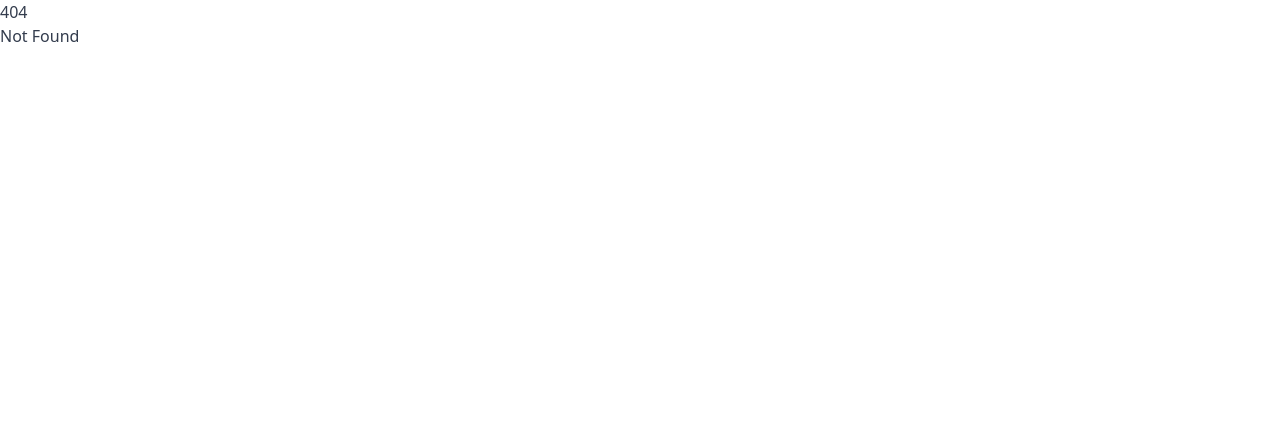
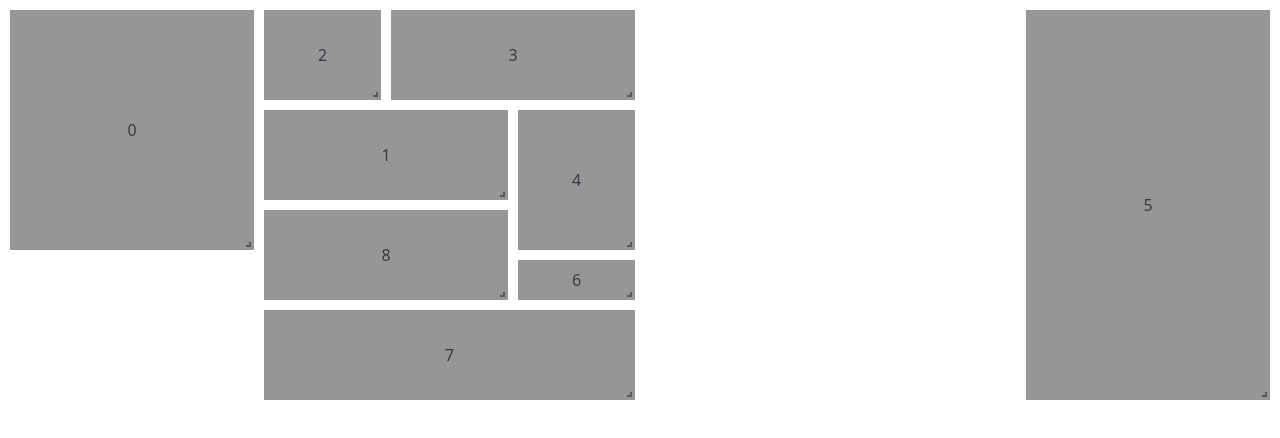
Before and after one commit to cuire/svelte-grid-extended, a SvelteKit app: page /examples/collision-compress in a window 1280 px wide. Before the commit this address had no page. Shown: the top 438 px of the page. Built offline with nearby package versions, Linux system fonts and the light colour scheme.

Commit message:
+ examples

```diff
--- /dev/null
+++ b/src/routes/examples/collision-compress/+page.svelte
@@ -0,0 +1,35 @@
+<script lang="ts">
+	import Grid, { GridItem } from '$lib';
+
+	const items = [
+		{ id: '0', x: 0, y: 0, w: 2, h: 5 },
+		{ id: '1', x: 2, y: 2, w: 2, h: 2 },
+		{ id: '2', x: 2, y: 0, w: 1, h: 2 },
+		{ id: '3', x: 3, y: 0, w: 2, h: 2 },
+		{ id: '4', x: 4, y: 2, w: 1, h: 3 },
+		{ id: '5', x: 8, y: 0, w: 2, h: 8 },
+		{ id: '6', x: 4, y: 5, w: 1, h: 1 },
+		{ id: '7', x: 2, y: 6, w: 3, h: 2 },
+		{ id: '8', x: 2, y: 4, w: 2, h: 2 }
+	];
+
+	const itemSize = { height: 40 };
+</script>
+
+<Grid {itemSize} cols={10} collision="compress">
+	{#each items as item}
+		<GridItem x={item.x} y={item.y} w={item.w} h={item.h}>
+			<div class="item">{item.id}</div>
+		</GridItem>
+	{/each}
+</Grid>
+
+<style>
+	.item {
+		display: grid;
+		place-items: center;
+		background-color: rgb(150, 150, 150);
+		width: 100%;
+		height: 100%;
+	}
+</style>
--- /dev/null
+++ b/src/routes/examples/collision-push/+page.svelte
@@ -0,0 +1,35 @@
+<script lang="ts">
+	import Grid, { GridItem } from '$lib';
+
+	const items = [
+		{ id: '0', x: 0, y: 0, w: 2, h: 5 },
+		{ id: '1', x: 2, y: 2, w: 2, h: 2 },
+		{ id: '2', x: 2, y: 0, w: 1, h: 2 },
+		{ id: '3', x: 3, y: 0, w: 2, h: 2 },
+		{ id: '4', x: 4, y: 2, w: 1, h: 3 },
+		{ id: '5', x: 8, y: 0, w: 2, h: 8 },
+		{ id: '6', x: 4, y: 5, w: 1, h: 1 },
+		{ id: '7', x: 2, y: 6, w: 3, h: 2 },
+		{ id: '8', x: 2, y: 4, w: 2, h: 2 }
+	];
+
+	const itemSize = { height: 40 };
+</script>
+
+<Grid {itemSize} cols={10} collision="push">
+	{#each items as item}
+		<GridItem x={item.x} y={item.y} w={item.w} h={item.h}>
+			<div class="item">{item.id}</div>
+		</GridItem>
+	{/each}
+</Grid>
+
+<style>
+	.item {
+		display: grid;
+		place-items: center;
+		background-color: rgb(150, 150, 150);
+		width: 100%;
+		height: 100%;
+	}
+</style>
```
